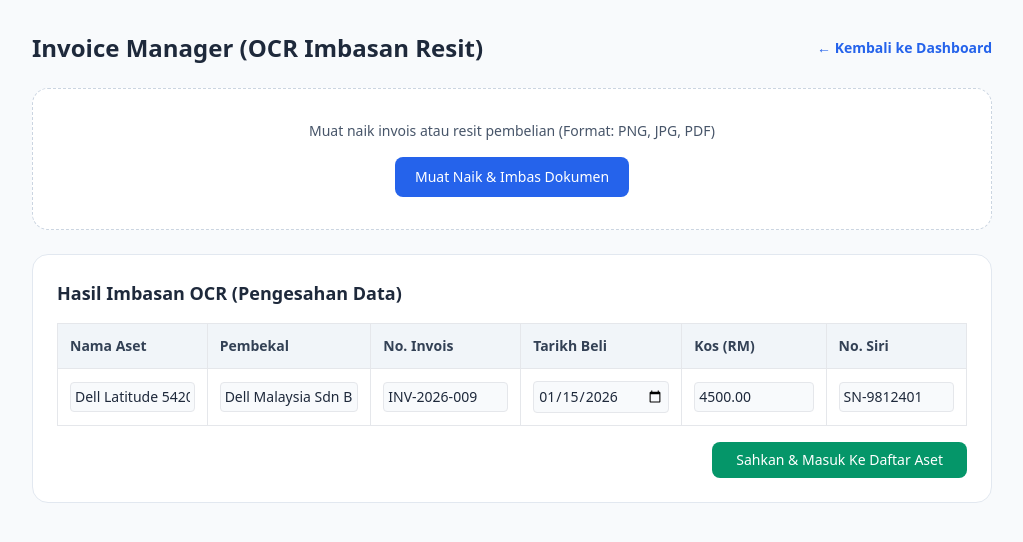
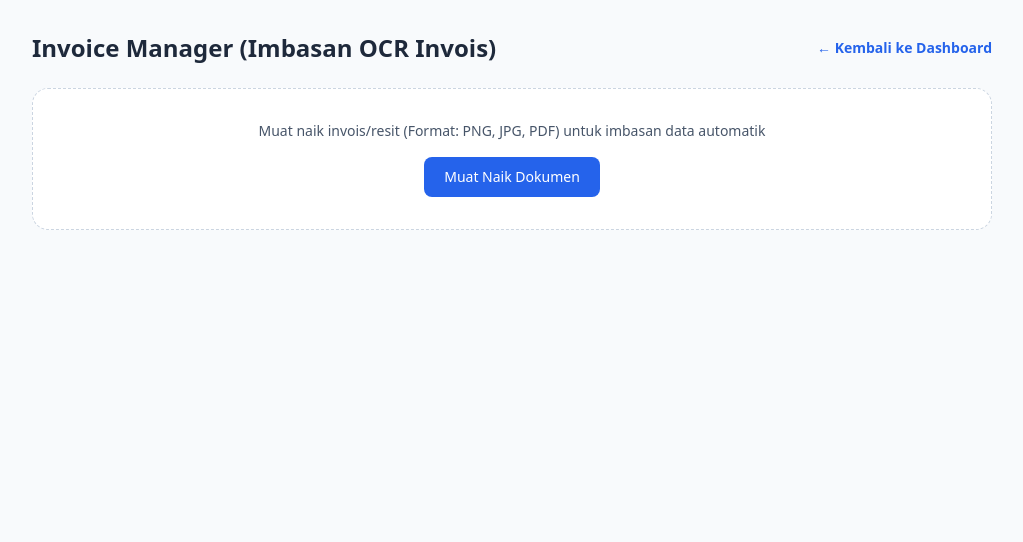
Before and after one commit to muzammilnihboss/SUSUT-NILAI-PRO, a plain HTML site: page invoicemanager.html in a window 1280 px wide. Shown: the whole page, without its empty margins (128-1151 px from the left). Drawn offline with nearby package versions, Linux system fonts and the light colour scheme.

Commit message:
Update invoicemanager.html

```diff
--- a/invoicemanager.html
+++ b/invoicemanager.html
@@ -3,52 +3,60 @@
 <head>
     <meta charset="UTF-8">
     <meta name="viewport" content="width=device-width, initial-scale=1.0">
-    <title>SusutNilai Pro - Invoice Manager (OCR)</title>
+    <title>SusutNilai Pro - Invoice Manager</title>
     <script src="https://cdn.tailwindcss.com"></script>
 </head>
 <body class="bg-slate-50 min-h-screen text-slate-800">
     <div class="max-w-5xl mx-auto p-8 space-y-6">
         <div class="flex justify-between items-center">
-            <h1 class="text-2xl font-bold">Invoice Manager (OCR Imbasan Resit)</h1>
+            <h1 class="text-2xl font-bold">Invoice Manager (Imbasan OCR Invois)</h1>
             <a href="dashboard.html" class="text-sm font-semibold text-blue-600 hover:underline">← Kembali ke Dashboard</a>
         </div>
 
-        <div class="bg-white p-8 rounded-2xl border border-dashed border-slate-300 text-center">
-            <p class="text-sm text-slate-600 mb-4">Muat naik invois atau resit pembelian (Format: PNG, JPG, PDF)</p>
-            <input type="file" class="hidden" id="fileUpload">
-            <label for="fileUpload" class="px-5 py-2.5 bg-blue-600 hover:bg-blue-700 text-white rounded-lg cursor-pointer text-sm font-medium inline-block">Muat Naik & Imbas Dokumen</label>
+        <div class="bg-white p-8 rounded-2xl border border-dashed border-slate-300 text-center space-y-4">
+            <p class="text-sm text-slate-600">Muat naik invois/resit (Format: PNG, JPG, PDF) untuk imbasan data automatik</p>
+            <input type="file" id="fileInput" class="hidden" onchange="prosesOCR()">
+            <label for="fileInput" class="px-5 py-2.5 bg-blue-600 hover:bg-blue-700 text-white rounded-lg cursor-pointer text-sm font-medium inline-block">Muat Naik Dokumen</label>
         </div>
 
-        <div class="bg-white p-6 rounded-2xl border border-slate-200 space-y-4">
-            <h2 class="font-bold text-lg">Hasil Imbasan OCR (Pengesahan Data)</h2>
-            <div class="overflow-x-auto">
-                <table class="w-full text-left text-sm border-collapse">
-                    <thead class="bg-slate-100 text-slate-700">
-                        <tr>
-                            <th class="p-3 border">Nama Aset</th>
-                            <th class="p-3 border">Pembekal</th>
-                            <th class="p-3 border">No. Invois</th>
-                            <th class="p-3 border">Tarikh Beli</th>
-                            <th class="p-3 border">Kos (RM)</th>
-                            <th class="p-3 border">No. Siri</th>
-                        </tr>
-                    </thead>
-                    <tbody>
-                        <tr>
-                            <td class="p-3 border"><input type="text" value="Dell Latitude 5420" class="w-full bg-slate-50 border p-1 rounded"></td>
-                            <td class="p-3 border"><input type="text" value="Dell Malaysia Sdn Bhd" class="w-full bg-slate-50 border p-1 rounded"></td>
-                            <td class="p-3 border"><input type="text" value="INV-2026-009" class="w-full bg-slate-50 border p-1 rounded"></td>
-                            <td class="p-3 border"><input type="date" value="2026-01-15" class="w-full bg-slate-50 border p-1 rounded"></td>
-                            <td class="p-3 border"><input type="number" value="4500.00" class="w-full bg-slate-50 border p-1 rounded"></td>
-                            <td class="p-3 border"><input type="text" value="SN-9812401" class="w-full bg-slate-50 border p-1 rounded"></td>
-                        </tr>
-                    </tbody>
-                </table>
+        <div id="ocrResult" class="bg-white p-6 rounded-2xl border border-slate-200 space-y-4 hidden">
+            <h2 class="font-bold text-lg text-emerald-600">Ekstraksi OCR Berjaya</h2>
+            <div class="grid grid-cols-2 gap-4 text-sm">
+                <div><label class="font-semibold block mb-1">Jenis / Kategori</label><input type="text" id="ocrKategori" value="Komputer" class="w-full p-2 border rounded"></div>
+                <div><label class="font-semibold block mb-1">Perkara (Nama Aset)</label><input type="text" id="ocrPerkara" value="Laptop Dell Latitude 5420" class="w-full p-2 border rounded"></div>
+                <div><label class="font-semibold block mb-1">No. Rujukan Invois</label><input type="text" id="ocrNoRuj" value="INV-2026-99" class="w-full p-2 border rounded"></div>
+                <div><label class="font-semibold block mb-1">Model</label><input type="text" id="ocrModel" value="Latitude 5420" class="w-full p-2 border rounded"></div>
+                <div><label class="font-semibold block mb-1">Tarikh Beli</label><input type="date" id="ocrTarikh" value="2026-01-15" class="w-full p-2 border rounded"></div>
+                <div><label class="font-semibold block mb-1">Harga Seunit (RM)</label><input type="number" id="ocrHarga" value="4500.00" class="w-full p-2 border rounded"></div>
             </div>
-            <div class="flex justify-end">
-                <button onclick="alert('Maklumat disahkan & dimasukkan ke Asset Register!')" class="px-6 py-2 bg-emerald-600 hover:bg-emerald-700 text-white rounded-lg text-sm font-medium">Sahkan & Masuk Ke Daftar Aset</button>
-            </div>
+            <button onclick="simpanDataOCR()" class="w-full bg-emerald-600 hover:bg-emerald-700 text-white py-2 rounded-lg font-medium">Sahkan & Masukkan Ke Asset Register</button>
         </div>
     </div>
+
+    <script src="app.js"></script>
+    <script>
+        function prosesOCR() {
+            document.getElementById('ocrResult').classList.remove('hidden');
+        }
+        function simpanDataOCR() {
+            const assetData = {
+                kategori: document.getElementById('ocrKategori').value,
+                perkara: document.getElementById('ocrPerkara').value,
+                noRuj: document.getElementById('ocrNoRuj').value,
+                model: document.getElementById('ocrModel').value,
+                tarikhBeli: document.getElementById('ocrTarikh').value,
+                unit: 1,
+                hargaSeunit: document.getElementById('ocrHarga').value,
+                jumlah: document.getElementById('ocrHarga').value,
+                jangkaHayat: 3,
+                nilaiSisa: 0,
+                lokasi: 'Bilik IT Utama',
+                dikemaskiniOleh: 'OCR System'
+            };
+            AppStore.saveAsset(assetData);
+            alert('Aset berjaya didaftarkan secara automatik!');
+            window.location.href = 'assetregister.html';
+        }
+    </script>
 </body>
 </html>
```
